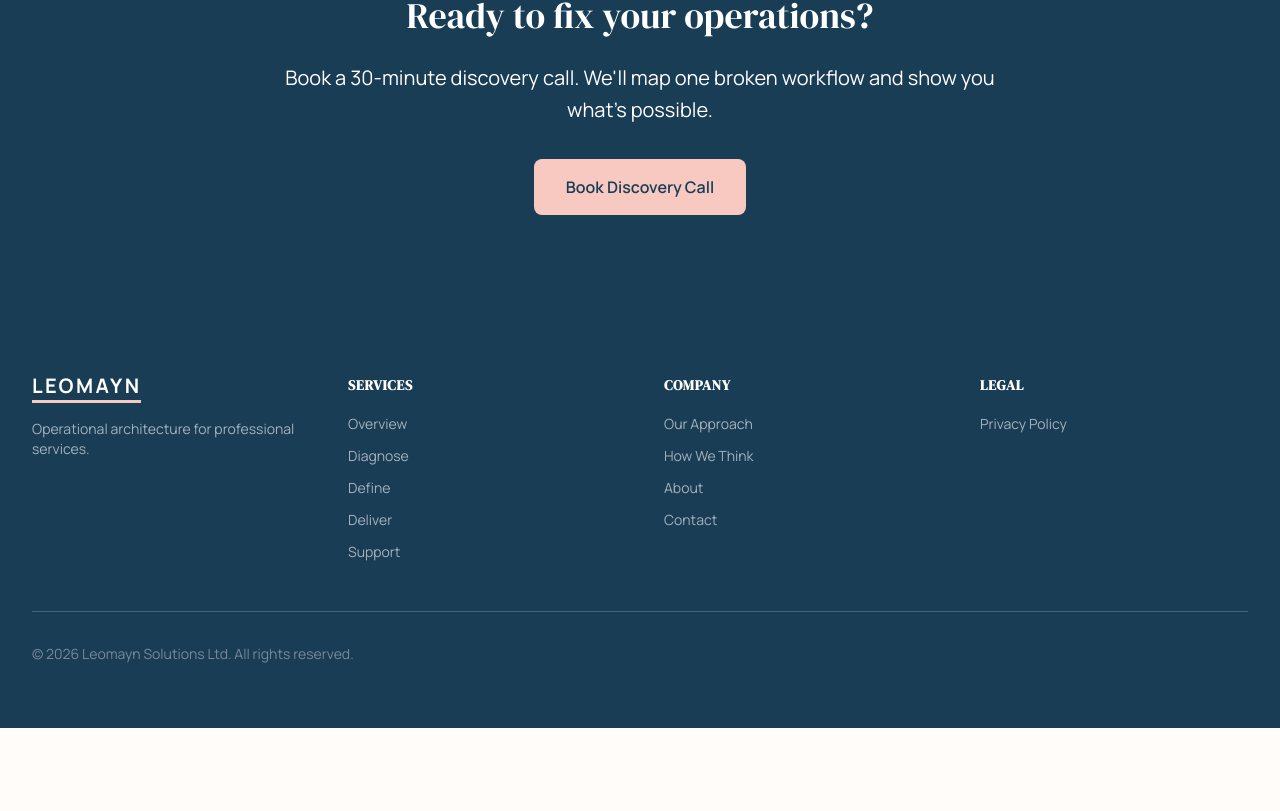
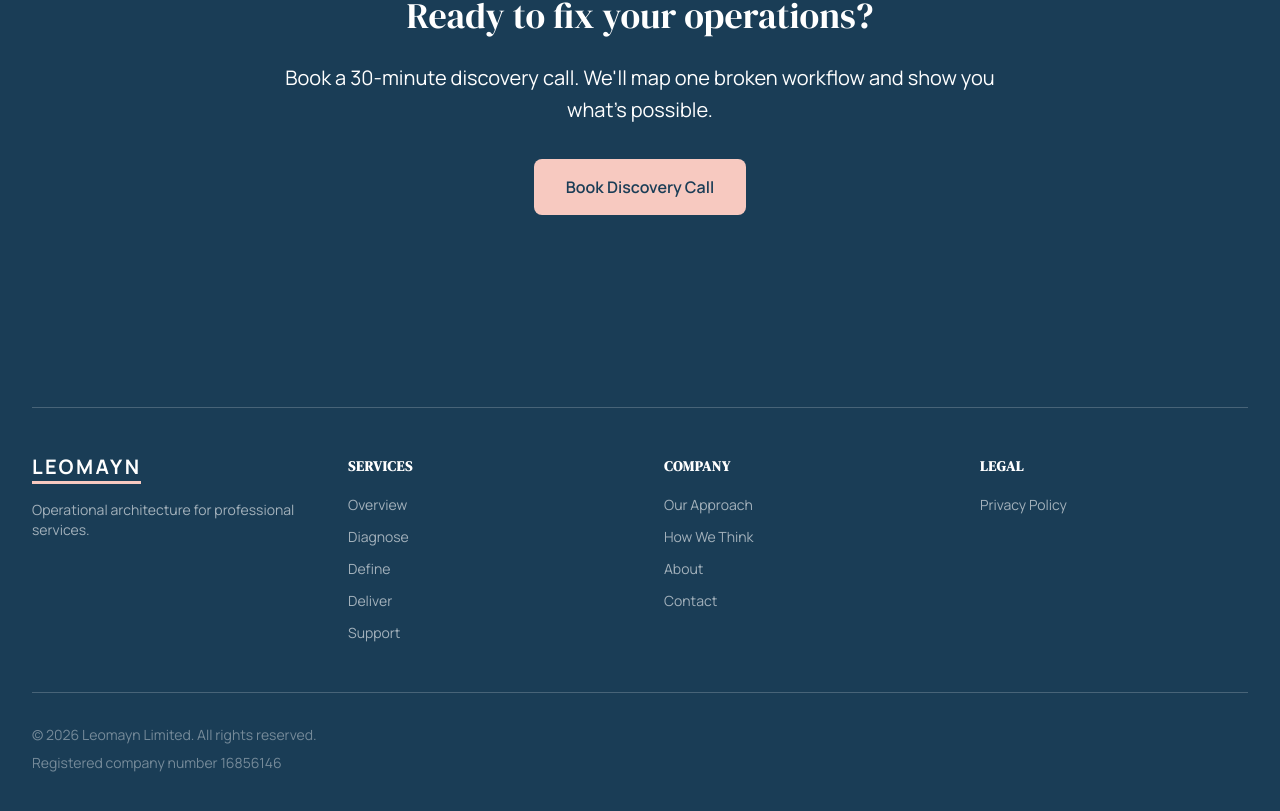
Before and after one commit to tomleomayn/leomayn-website, a Next.js app: page / in a window 1280 px wide. Shown: the part 2306-3117 px from the top of the page. Before the commit the page ends 3034 px from the top, so only its background shows below. Built offline with nearby package versions, Linux system fonts and the light colour scheme; no server answers.

Commit message:
Update footer with top border and company details
- Add border line above footer content
- Change 'Leomayn Solutions Ltd' to 'Leomayn Limited'
- Add registered company number 16856146

```diff
--- a/components/Footer.tsx
+++ b/components/Footer.tsx
@@ -6,7 +6,8 @@ export default function Footer() {
   return (
     <footer className="bg-slate py-16">
       <div className="max-w-7xl mx-auto px-6 lg:px-8">
-        <div className="grid md:grid-cols-4 gap-12">
+        <div className="pb-8 border-b border-white/20"></div>
+        <div className="grid md:grid-cols-4 gap-12 mt-12">
 
           {/* Brand Column */}
           <div>
@@ -103,7 +104,10 @@ export default function Footer() {
         {/* Copyright */}
         <div className="mt-12 pt-8 border-t border-white/20">
           <p className="text-sm text-white/40">
-            © {currentYear} Leomayn Solutions Ltd. All rights reserved.
+            © {currentYear} Leomayn Limited. All rights reserved.
+          </p>
+          <p className="text-sm text-white/40 mt-2">
+            Registered company number 16856146
           </p>
         </div>
       </div>
```
